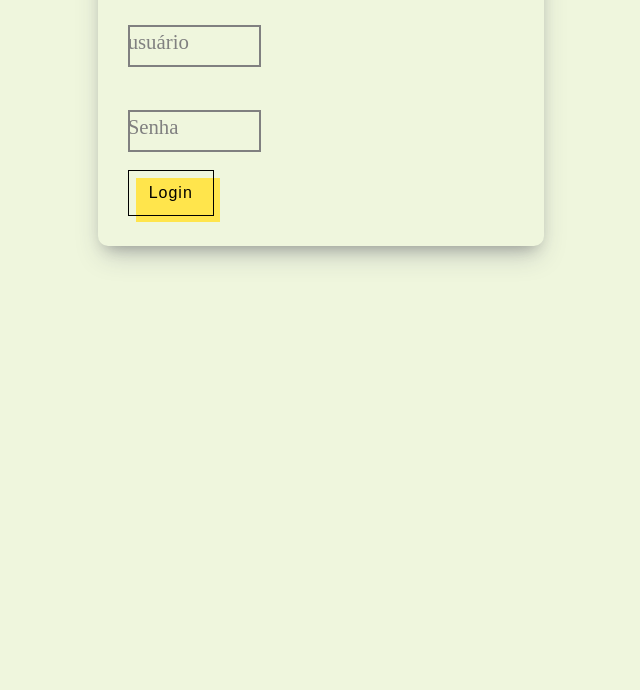
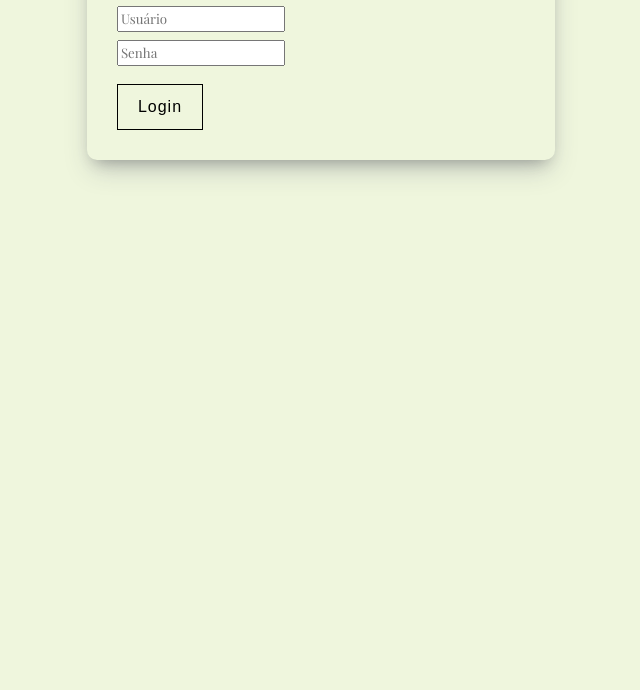
Before and after one commit to ArthurBBotelho/projeto-final-javascript, a plain HTML site: page pagina-login/paginaLogin.html in a window 1280 px wide. Shown: the part 110-800 px from the top of the page, without its empty margins (319-959 px from the left). Drawn offline with nearby package versions, Linux system fonts and the light colour scheme.

Commit message:
adicionado layout no css

```diff
--- a/pagina-login/paginaLogin.html
+++ b/pagina-login/paginaLogin.html
@@ -6,6 +6,9 @@
     <meta name="viewport" content="width=device-width, initial-scale=1.0">
     <title>E-comerce | Login</title>
     <link rel="stylesheet" href="./stylePaginaLogin.css">
+    <link rel="preconnect" href="https://fonts.googleapis.com">
+    <link rel="preconnect" href="https://fonts.gstatic.com" crossorigin>
+    <link href="https://fonts.googleapis.com/css2?family=Playfair+Display:wght@400;600&display=swap" rel="stylesheet">
 </head>
 
 <body>
@@ -14,12 +17,12 @@
         <form class="login">
         <div class="username">
             <input type="text" placeholder="Usuário" class="inputUsuario">
-            <label for="username" class="labelUsuario" id="usarnameLabel">usuário</label>
         <br>
         </div>
         <div class="username">
+
         <input type="text" placeholder="Senha" class="inputUsuario">
-        <label for="username" class="labelUsuario" id="usarnameLabel">Senha</label>
+
             <br>
         </div>
         </form>
--- a/pagina-login/stylePaginaLogin.css
+++ b/pagina-login/stylePaginaLogin.css
@@ -12,15 +12,21 @@ body{
     justify-content: center;
     align-items: center;
     margin: auto 0;
+    font-family: 'Playfair Display', serif;
 }
 
 h1{
-    text-align:left;
+    text-align:center;
 }
 p{
   margin:0;
 }
-
+input{
+  font-family: 'Playfair Display', serif;
+  height: 20px;
+  width: 10rem;
+  margin-bottom: 8px;
+}
 .container{
     display: flex;
     border-radius: 10px;
@@ -29,69 +35,7 @@ p{
     padding: 30px;
     box-shadow: rgba(50, 50, 93, 0.25) 0px 13px 27px -5px, rgba(0, 0, 0, 0.3) 0px 8px 16px -8px;
 }
-.username{
-  position: relative;
-  padding: 15px 0 0;
-  margin-top: 10px;
-  width: 50%;
-}
 
-.inputUsuario{
-  font-family: inherit;
-  width: 100%;
-  border: 0;
-  border: 2px solid gray;
-  outline: 0;
-  font-size: 1.3rem;
-  color: white;
-  padding: 7px 0;
-  background: transparent;
-  transition: border-color 0.2s;
-
-  &::placeholder {
-    color: transparent;
-  }
-
-&:placeholder-shown ~ .labelUsuario {
-  font-size: 1.3rem;
-  cursor: text;
-  top: 20px;
-}
-}
-
-.labelUsuario{
-  position: absolute;
-  top: 0;
-  display: block;
-  transition: 0.2s;
-  font-size: 1rem;
-  color: gray;
-
-}
-
-.inputUsuario:focus {
-  ~ .labelUsuario {
-    position: absolute;
-    top: 0;
-    display: block;
-    transition: 0.2s;
-    font-size: 1rem;
-    color: purple;
-    font-weight:700;
-    transition: 0.5s;
-    margin: 15px;
-  }
-  padding-bottom: 6px;
-  font-weight: 700;
-  border-width: 3px;
-  border-image-slice: 1;
-}
-
-
-/* reset input */
-.inputUsuario{
-  &:required,&:invalid { box-shadow:none; }
-}
 button {
   font-size: 16px;
   font-weight: 200;
@@ -103,71 +47,18 @@ button {
   background-color: rgba(0, 0, 0, 0);
   user-select: none;
   -webkit-user-select: none;
-
+  margin-top: 10px;
 }
 
-button:after {
+
+button:hover {
   content: "";
-  background-color: #ffe54c;
-  width: 100%;
-  z-index: -1;
-  position: absolute;
-  height: 100%;
-  top: 7px;
-  left: 7px;
-  transition: 0.2s;
+  background-color: var(--terciary-color);
+  font: var(--text-color);
+  transition: 1s;
 }
 
 button:hover:after {
   top: 0px;
   left: 0px;
 }
-
-
-
-
-
-
-
-/*button {
-  align-items: center;
-  appearance: none;
-  background-color: #fff;
-  border: 1px solid #dbdbdb;
-  border-radius: .375em;
-  box-shadow: none;
-  box-sizing: border-box;
-  color: #363636;
-  cursor: pointer;
-  display: inline-flex;
-  font-size: 1rem;
-  height: 2.5em;
-  justify-content: center;
-  line-height: 1.5;
-  padding: calc(.5em - 1px) 1em;
-  position: relative;
-  text-align: center;
-  user-select: none;
-  -webkit-user-select: none;
-  touch-action: manipulation;
-  vertical-align: top;
-  white-space: nowrap;
-}
-
-button:active {
-  border-color: #4a4a4a;
-  outline: 0;
-}
-
-button:focus {
-  border-color: var(--terciary-color);
-  outline: 0;
-}
-
-button:hover {
-  border-color: #b5b5b5;
-}
-
-button:focus:not(:active) {
-  box-shadow: rgba(72, 95, 199, .25) 0 0 0 .125em;
-}
```
